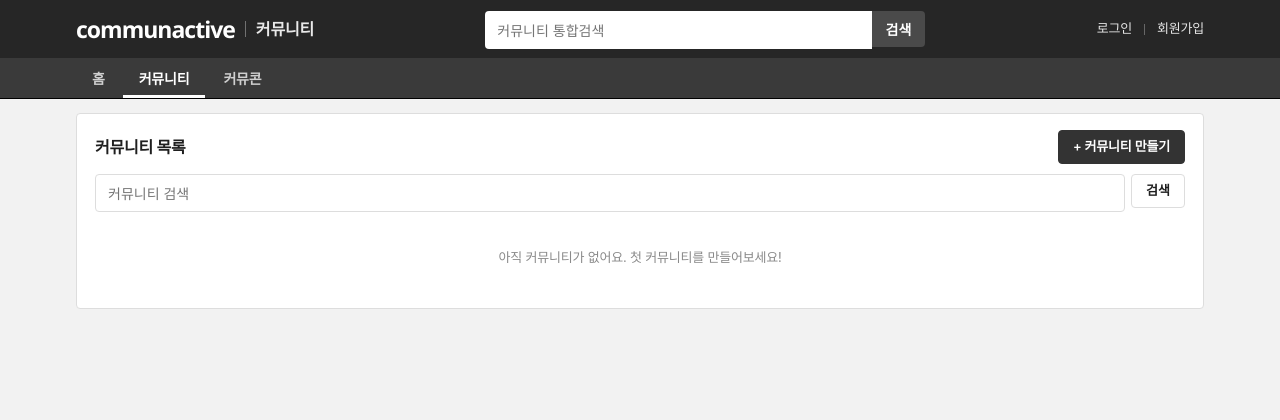
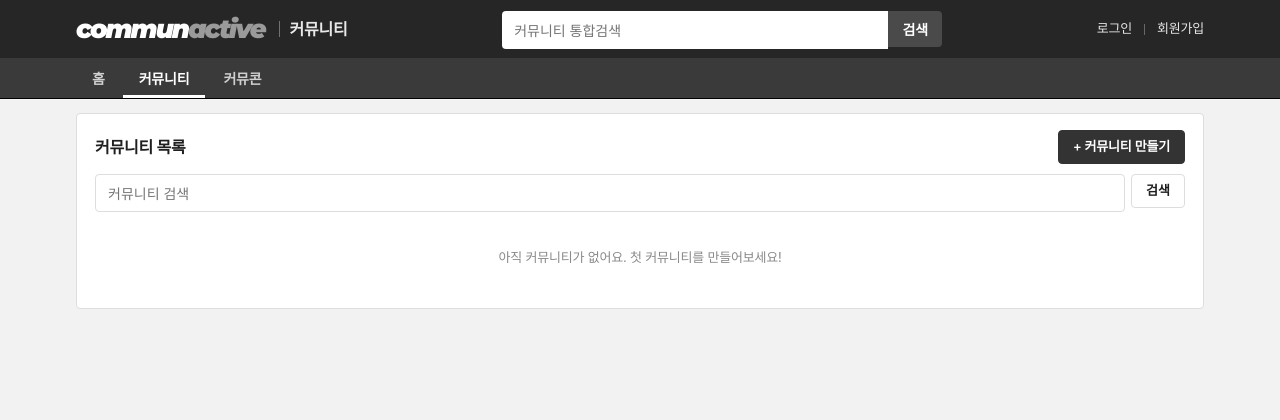
Before and after one commit to umji-explore/communactive, a Flask app: page /c in a window 1280 px wide. Shown: the top 420 px of the page. Run offline with Flask 3, Linux system fonts and the light colour scheme.

Commit message:
로고 글자 디자인: 굵은 이탤릭, commun 흰색 + active 회색
- Montserrat Black Italic (로고 글자만 서브셋으로 로드)
- 공유 이미지/아이콘도 같은 글꼴로 교체

Co-Authored-By: Claude Opus 5.5 <noreply@anthropic.com>

```diff
--- a/static/css/style.css
+++ b/static/css/style.css
@@ -60,8 +60,13 @@ a.u { text-decoration: underline; text-underline-offset: 2px; }
 .topbar { background: var(--ink); color: #fff; }
 .topbar-inner { display: flex; align-items: center; gap: 24px; height: 58px; }
 .brand { display: flex; align-items: center; gap: 10px; flex: 0 0 auto; min-width: 0; }
-.wordmark { font-family: "Segoe UI", -apple-system, Arial, sans-serif; font-weight: 800; font-size: 23px; letter-spacing: -1px; color: #fff; }
+.wordmark {
+  font-family: "Montserrat", "Segoe UI", Arial, sans-serif; font-weight: 900; font-style: italic;
+  font-size: 26px; letter-spacing: -2px; line-height: 1; color: #fff; padding-right: 4px;
+}
+.wordmark span { color: #9a9a9a; }
 .wordmark:hover { text-decoration: none; }
+.wordmark:hover span { color: #b8b8b8; }
 .brand-sep { width: 1px; height: 16px; background: rgba(255,255,255,.35); }
 .brand-section { font-size: 16px; font-weight: 700; color: #e9e9e9; white-space: nowrap; overflow: hidden; text-overflow: ellipsis; max-width: 260px; }
 .top-search { flex: 1; max-width: 440px; display: flex; height: 36px; margin: 0 auto; }
@@ -360,7 +365,7 @@ input:focus, textarea:focus { outline: none; border-color: var(--sub); }
 }
 @media (max-width: 640px) {
   .topbar-inner { gap: 10px; height: 52px; }
-  .wordmark { font-size: 19px; }
+  .wordmark { font-size: 21px; letter-spacing: -1.6px; }
   .brand-section { font-size: 14px; max-width: 120px; }
   .top-search { display: none; }
   .userbox { margin-left: auto; }
--- a/templates/base.html
+++ b/templates/base.html
@@ -13,10 +13,13 @@
   <meta property="og:description" content="{{ self.description() }}">
   <meta property="og:image" content="{{ url_for('static', filename='img/og-image.png', _external=True) }}">
   <meta name="twitter:card" content="summary_large_image">
-  <link rel="icon" href="{{ url_for('static', filename='img/favicon.svg') }}" type="image/svg+xml">
   <link rel="icon" href="{{ url_for('static', filename='img/favicon-32.png') }}" type="image/png" sizes="32x32">
   <link rel="apple-touch-icon" href="{{ url_for('static', filename='img/apple-touch-icon.png') }}">
-  <link rel="stylesheet" href="{{ url_for('static', filename='css/style.css') }}?v=3">
+  <link rel="preconnect" href="https://fonts.googleapis.com">
+  <link rel="preconnect" href="https://fonts.gstatic.com" crossorigin>
+  {# 로고 글자 전용 폰트: 로고에 쓰는 글자만 받아서 아주 가볍다 #}
+  <link rel="stylesheet" href="https://fonts.googleapis.com/css2?family=Montserrat:ital,wght@1,900&text=communactive&display=swap">
+  <link rel="stylesheet" href="{{ url_for('static', filename='css/style.css') }}?v=4">
 </head>
 <body>
 {# 로고 옆 섹션 이름 (디시의 "dcinside | ○○ 갤러리" 처럼) #}
@@ -40,7 +43,7 @@
 <header class="topbar">
   <div class="wrap topbar-inner">
     <div class="brand">
-      <a class="wordmark" href="{{ url_for('main.home') }}">communactive</a>
+      <a class="wordmark" href="{{ url_for('main.home') }}" aria-label="communactive 홈">commun<span>active</span></a>
       {% if section %}
         <span class="brand-sep"></span>
         {% if section_url %}<a class="brand-section" href="{{ section_url }}">{{ section }}</a>
```
Also changed, not shown: static/img/apple-touch-icon.png, static/img/favicon-32.png, static/img/favicon.svg (deleted), static/img/og-image.png.
